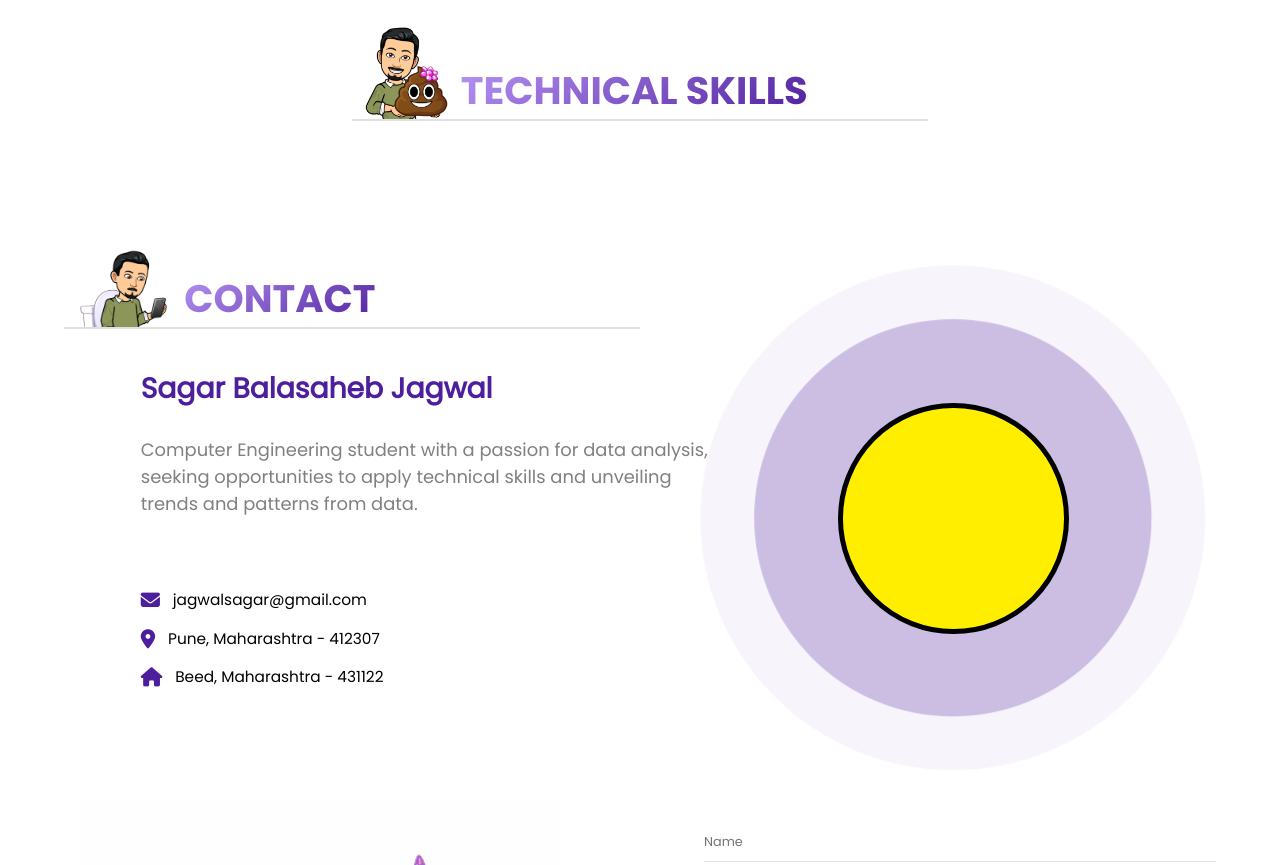
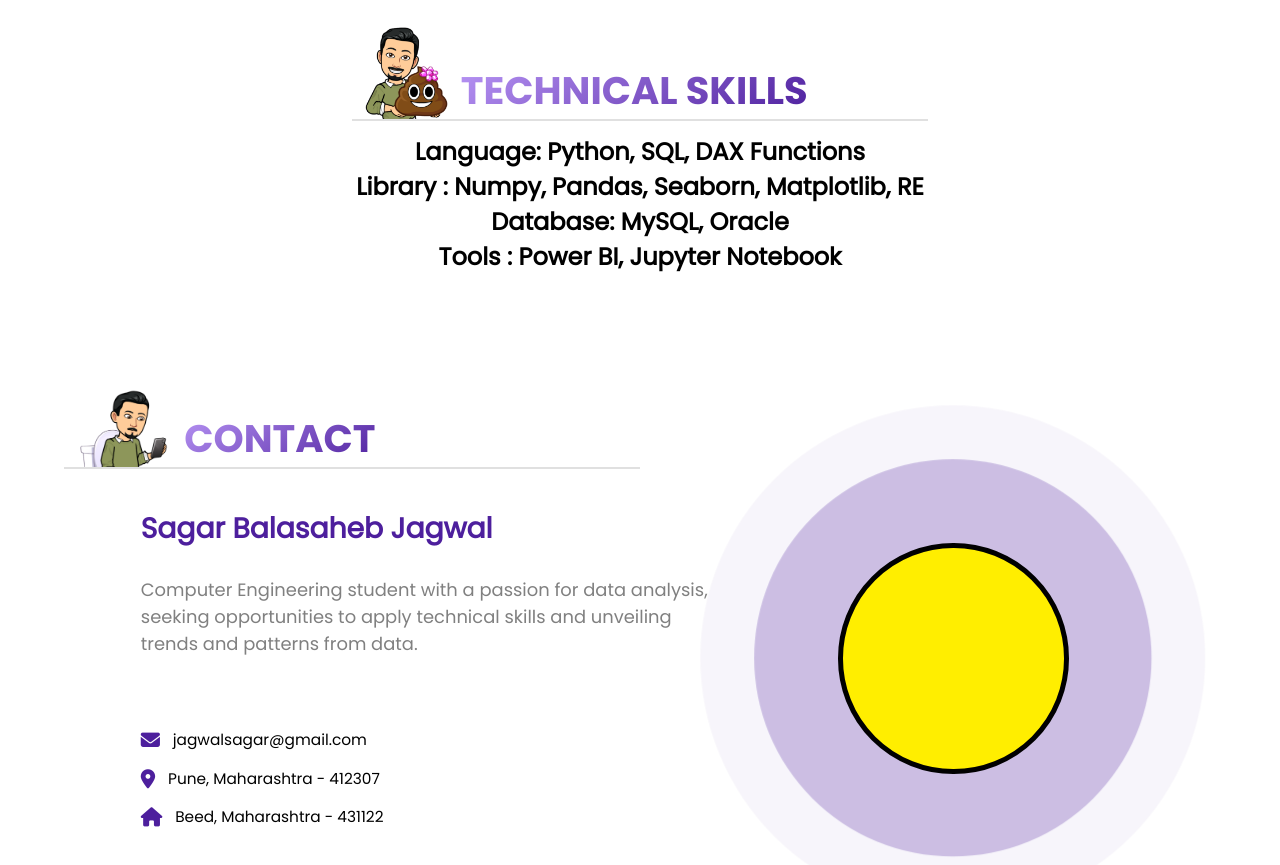
Before and after one commit to SagarJagwal/Portfolio, a plain HTML site: page index.html in a window 1280 px wide. Shown: the part 2400-3265 px from the top of the page. Drawn offline with nearby package versions, Linux system fonts and the light colour scheme.

Commit message:
Edited skills

```diff
--- a/index.html
+++ b/index.html
@@ -244,7 +244,10 @@
             <h1 class="hideEl1">TECHNICAL SKILLS</h1>
             <h1 class="hideEl2">DESIGINING</h1>
         </div>
-
+            <h2>Language: Python, SQL, DAX Functions</h2>
+            <h2>Library : Numpy, Pandas, Seaborn, Matplotlib, RE</h2>
+            <h2>Database: MySQL, Oracle</h2>
+            <h2>Tools   : Power BI, Jupyter Notebook</h2>
         <!-- <div class="artCollage">
             <div class="artCollagecomp1 big-sqr"></div>
             <div class="artCollagecomp2 small-sqr"></div>
@@ -328,7 +331,7 @@
         <div class="web">
             <p onclick="window.location.reload();">
                 <i class="fa-solid fa-magnifying-glass"></i>
-                rohansapkal7.github.io/portfolio
+                sagarjagwal.github.io/Portfolio
             </p>
         </div>
 
```
